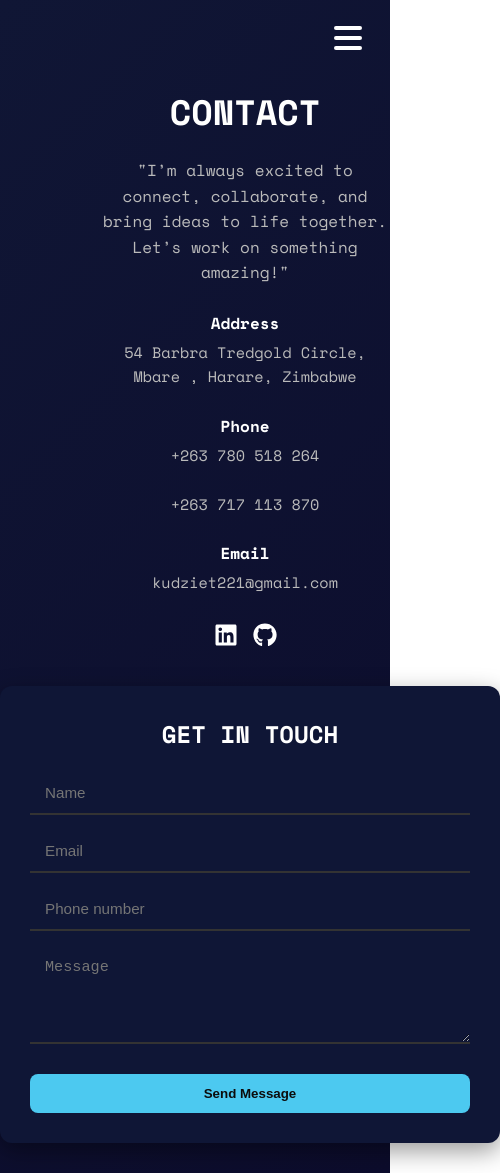
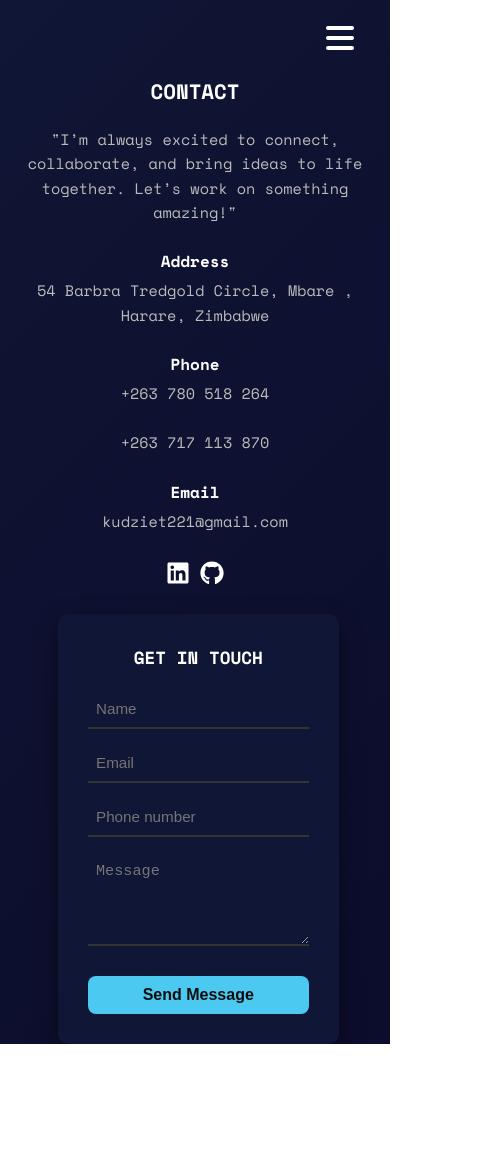
Before and after one commit to KudzaiNicholasTivatye/PORTFOLIO, a React (Vite) app: page /contact in a window 390 px wide. Shown: the whole page, 500 px wide, since content can reach past the window. After the commit the page ends 1044 px from the top, so only its background shows below. Built offline with nearby package versions, Linux system fonts and the light colour scheme.

Commit message:
first commit

```diff
--- a/src/components/Contact.css
+++ b/src/components/Contact.css
@@ -137,3 +137,64 @@
     justify-content: center;
   }
 }
+
+@media (max-width: 600px) {
+  .contact-section {
+    flex-direction: column;
+    gap: 20px;
+    padding: 0 0.5rem;
+    align-items: stretch;
+  }
+
+  .contact-info {
+    max-width: 100vw;
+    width: 100%;
+    text-align: center;
+    padding: 0 0.5rem;
+  }
+
+  .contact-info h2 {
+    font-size: 1.3rem;
+  }
+
+  .contact-info p,
+  .info-block p {
+    font-size: 0.95rem;
+    max-width: 95vw;
+    padding: 0 0.5rem;
+    word-break: break-word;
+  }
+
+  .info-block h4 {
+    font-size: 1rem;
+  }
+
+  .social-icons {
+    justify-content: center;
+    gap: 10px;
+    flex-wrap: wrap;
+  }
+
+  .contact-form {
+    min-width: 0;
+    width: 75%;
+    margin-left:50px;
+    border-radius: 10px;
+    box-sizing: border-box;
+  }
+
+  .contact-form h3 {
+    font-size: 1.1rem;
+  }
+
+  .contact-form input,
+  .contact-form textarea {
+    font-size: 0.95rem;
+    padding: 10px 8px;
+  }
+
+  .contact-form button {
+    font-size: 1rem;
+    padding: 10px;
+  }
+}
```
